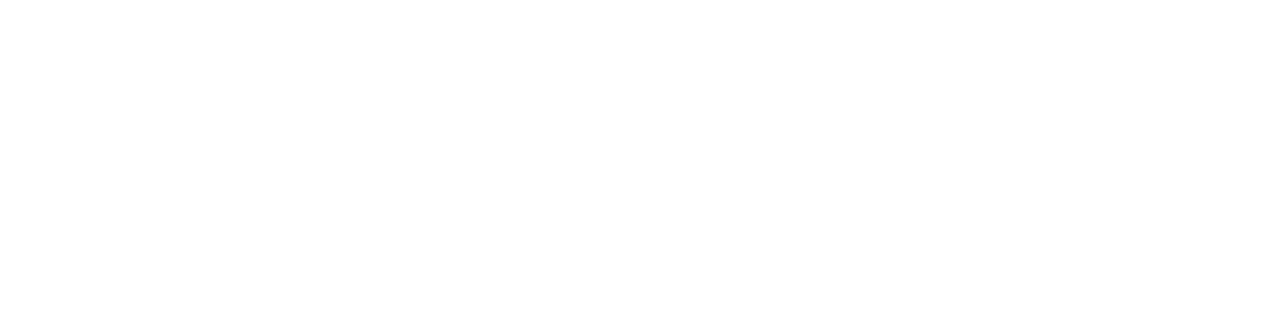
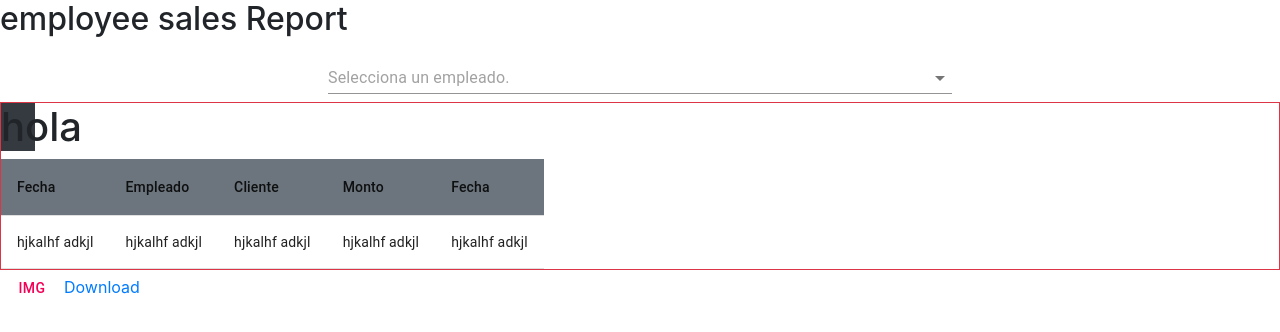
Before and after one commit to JosueSilvaA/la-puntada, a React (Create React App) app: page /employeeSalesReport in a window 1280 px wide. Shown: the top 332 px of the page. Built offline with nearby package versions, Linux system fonts and the light colour scheme; no server answers.

Commit message:
Re: login checkbox, lógica funcional

```diff
--- a/package.json
+++ b/package.json
@@ -11,6 +11,7 @@
     "@testing-library/react": "^9.5.0",
     "@testing-library/user-event": "^7.2.1",
     "axios": "^0.19.2",
+    "html2canvas": "^1.0.0-rc.5",
     "jwt-decode": "^2.2.0",
     "react": "^16.13.1",
     "react-dom": "^16.13.1",
--- a/src/App.js
+++ b/src/App.js
@@ -11,8 +11,8 @@ import Main from './Pages/Main';
 import Inventory from './Pages/Inventory';
 import Users from './Pages/Users';
 import Roles from './Pages/Role';
-import ManageRole from './Pages/ManageRole'
-import Catalogue from './Pages/Catalogue'
+import ManageRole from './Pages/ManageRole';
+import Catalogue from './Pages/Catalogue';
 import MainInventory from './Pages/maininventory';
 import User from './Pages/User';
 import ProviderInvoice from './Components/ProviderInvoice';
@@ -20,6 +20,7 @@ import ClientInvoice from './Components/ClientInvoice';
 import invoiceList from './Pages/invoiceList';
 import MainReport from './Pages/MainReport';
 import MainInvoice from './Pages/MainInvoice';
+import EmployeeSalesReport from './Pages/EmployeeSalesReport';
 
 function App() {
   return (
@@ -40,12 +41,12 @@ function App() {
             <Route path="/MainInventory" exact component={MainInventory} />
             <Route path="/providerInvoice" exact component={ProviderInvoice} />
             <Route path="/clientInvoice" exact component={ClientInvoice} />
-			      <Route path="/roles" exact component={Roles} />
+            <Route path="/roles" exact component={Roles} />
             <Route path="/manage-role" exact component={ManageRole} />
-            <Route path="/invoiceList" exact component={invoiceList}/>
-            <Route path="/MainReport" exact component={MainReport}/>
-            <Route path="/MainInvoice" exact component={MainInvoice}/>
-
+            <Route path="/invoiceList" exact component={invoiceList} />
+            <Route path="/MainReport" exact component={MainReport} />
+            <Route path="/MainInvoice" exact component={MainInvoice} />
+            <Route path="/employeeSalesReport" exact component={EmployeeSalesReport} />
             {/* <Route path="/home" exact component={Home} /> */}
             {/* <Route path="/saludo" exact component={ () => <Hola name="mundo" /> } /> */}
           </Switch>
--- a/src/Components/LoginForm.jsx
+++ b/src/Components/LoginForm.jsx
@@ -5,7 +5,6 @@ import Alert from '@material-ui/lab/Alert';
 import { useHistory } from 'react-router-dom';
 import {
   FormControl,
-  FormControlLabel,
   Checkbox,
   Button,
   Card,
@@ -35,7 +34,7 @@ const LoginForm = () => {
       loading: true,
     });
     const Login = new LoginController();
-    const respuesta = await Login.Autenticar(data.usuario, data.password);
+    const respuesta = await Login.Autenticar(data.usuario, data.password, data.remember);
     if (respuesta.Error) {
       setData({
         loading: false,
@@ -48,9 +47,11 @@ const LoginForm = () => {
   };
 
   const onClick = () => {
-    setData({
-      showPass: !Data.showPass,
-      loading: Data.loading,
+    setData((prevState) => {
+      return {
+        ...prevState,
+        showPass: !Data.showPass,
+      };
     });
   };
 
@@ -110,10 +111,14 @@ const LoginForm = () => {
               </FormControl>
               <div>
                 <br />
-                <FormControlLabel
-                  control={<Checkbox onChange={onClick} name="checkedB" color="primary" />}
-                  label="Recordar usuario"
+                <Checkbox
+                  inputProps={{ 'aria-label': 'primary checkbox' }}
+                  name="remember"
+                  inputRef={register}
                 />
+                <span className="text-success" style={{ marginLeft: '-10px' }}>
+                  Mantener sesión
+                </span>
                 <Button
                   type="submit"
                   variant="contained"
--- a/src/Components/Navbar.jsx
+++ b/src/Components/Navbar.jsx
@@ -4,14 +4,17 @@ import { AppBar, Toolbar, IconButton, Typography, Avatar, Hidden } from '@materi
 import { Menu } from '@material-ui/icons';
 import UserController from '../Controllers/loginController';
 import BackButton from './BackButton';
-import "../Styles/Navbar.css";
+import '../Styles/Navbar.css';
 
 const NavBar = ({ pageName, goBack }) => {
   const [UserInfo, setUserInfo] = useState({ value: false, user: {} });
 
   const decodeToken = async () => {
     const user = new UserController();
-    const token = window.localStorage.getItem('userToken');
+    let token = window.localStorage.getItem('userToken');
+    if (token === null) {
+      token = window.sessionStorage.getItem('userToken');
+    }
     if (token !== null) {
       const tokenDecoded = jwtDecode(token);
       const dataUser = await user.GetInfoUser(tokenDecoded.id);
@@ -30,9 +33,14 @@ const NavBar = ({ pageName, goBack }) => {
         <AppBar position="static" className="pl-0" style={{ background: '#24a19c' }}>
           <Toolbar>
             <Hidden only={['sl', 'lg', 'md']}>{goBack && <BackButton />}</Hidden>
-            <p className="logo" style={{ width: '60%'}}>{pageName}</p>
+            <p className="logo" style={{ width: '60%' }}>
+              {pageName}
+            </p>
 
-            <div className="d-flex justify-content-end align-items-center usuario" style={{ width: '40%' }}>
+            <div
+              className="d-flex justify-content-end align-items-center usuario"
+              style={{ width: '40%' }}
+            >
               {UserInfo.value && (
                 <>
                   <div style={{ textAlign: 'right' }}>{UserInfo.user.usuario}</div>
--- /dev/null
+++ b/src/Components/SearchUSer.jsx
@@ -0,0 +1,71 @@
+import React, { useState, useEffect } from 'react';
+import { Autocomplete, createFilterOptions } from '@material-ui/lab';
+import { TextField, Grid } from '@material-ui/core';
+import UserController from '../Controllers/UsersController';
+
+// eslint-disable-next-line react/prop-types
+const SearchUser = ({ selectUser }) => {
+  const [Users, setUsers] = useState([0]);
+  const [Connection, setConnection] = useState(false);
+
+  const filterOptions = createFilterOptions({
+    matchFrom: 'start',
+    stringify: (user) => user.nombres,
+  });
+
+  const getUsersList = async () => {
+    const user = new UserController();
+    const result = await user.getUsers();
+    if (!result.err) {
+      setUsers(result.items);
+      setConnection(true);
+    }
+  };
+  useEffect(() => {
+    getUsersList();
+  }, []);
+
+  const selectOneUser = () => {
+    // eslint-disable-next-line no-undef
+    const selectedUser = document.getElementById('select');
+    setTimeout(() => {
+      Users.forEach((user) => {
+        if (user.nombres === selectedUser.value) {
+          selectUser(user);
+        }
+      });
+    }, 50);
+  };
+
+  return (
+    <>
+      <Grid
+        item
+        xs={10}
+        md={6}
+        className="mx-auto mt-3 bg-white p-2"
+        style={{ borderRadius: '15px', color: 'black' }}
+      >
+        <Autocomplete
+          className="d-block"
+          id="select"
+          onClose={selectOneUser}
+          disableListWrap={!Connection}
+          options={Connection ? Users : [{ nombre: '....' }]}
+          getOptionLabel={(user) => user.nombres}
+          filterOptions={filterOptions}
+          renderInput={(params) => (
+            <TextField
+              // eslint-disable-next-line react/jsx-props-no-spreading
+              {...params}
+              placeholder={!Connection ? 'Esperando conexión...' : 'Selecciona un empleado.'}
+              error={!Connection}
+              variant="standard"
+            />
+          )}
+        />
+      </Grid>
+    </>
+  );
+};
+export default SearchUser;
--- a/src/Controllers/loginController.js
+++ b/src/Controllers/loginController.js
@@ -1,14 +1,19 @@
 import axios from 'axios';
 
 class LoginController {
-  async Autenticar(usuario, contrasena) {
+  async Autenticar(usuario, contrasena, remember) {
     this.data = { usuario, contrasena };
     let datosRespuesta;
     await axios
       .post('https://api-la-puntada.herokuapp.com/api/usuario/login', this.data)
       .then((res) => {
-        console.log(res.data);
-        window.localStorage.setItem('userToken', res.data.Items.token);
+        if (!res.data.Error) {
+          if (remember) {
+            window.localStorage.setItem('userToken', res.data.Items.token);
+          } else {
+            window.sessionStorage.setItem('userToken', res.data.Items.token);
+          }
+        }
         datosRespuesta = res.data;
         return res;
       })
--- /dev/null
+++ b/src/Pages/EmployeeSalesReport.jsx
@@ -0,0 +1,76 @@
+import React, { useState } from 'react';
+import html2canvas from 'html2canvas';
+import {
+  Grid,
+  Button,
+  Table,
+  TableBody,
+  TableCell,
+  TableContainer,
+  TableHead,
+  TableRow,
+  Paper,
+} from '@material-ui/core';
+import SearchUser from '../Components/SearchUSer';
+
+const EmployeeSalesReport = () => {
+  const [ImgReport, setImgReport] = useState('k');
+  const [UserSelected, setUserSelected] = useState({ value: false, user: {} });
+
+  const captureDiv = () => {
+    html2canvas(document.querySelector('#capture')).then((canvas) => {
+      const imge = canvas.toDataURL('image/jpeg', 0.9);
+      setImgReport(imge);
+      console.log(imge);
+    });
+  };
+
+  const selectUser = (user) => {
+    setUserSelected({ value: true, user });
+    console.log(user._id);
+  };
+
+  return (
+    <>
+      <h2>employee sales Report</h2>
+      <SearchUser selectUser={selectUser} />
+      <Grid id="capture" container alignItems="center" className="border border-danger">
+        <Grid item xl={12}>
+          <Grid item lg={5} className="bg-dark">
+            <h1>hola</h1>
+          </Grid>
+        </Grid>
+        <Grid item xl={12} lg={12} className="mx-auto">
+          <TableContainer aria-label="customized table">
+            <TableHead>
+              <TableRow className="bg-secondary">
+                <TableCell>Fecha</TableCell>
+                <TableCell>Empleado</TableCell>
+                <TableCell>Cliente</TableCell>
+                <TableCell>Monto</TableCell>
+                <TableCell>Fecha</TableCell>
+              </TableRow>
+            </TableHead>
+            <TableBody>
+              <TableRow>
+                <TableCell>hjkalhf adkjl</TableCell>
+                <TableCell>hjkalhf adkjl</TableCell>
+                <TableCell>hjkalhf adkjl</TableCell>
+                <TableCell>hjkalhf adkjl</TableCell>
+                <TableCell>hjkalhf adkjl</TableCell>
+              </TableRow>
+            </TableBody>
+          </TableContainer>
+        </Grid>
+      </Grid>
+      <Button color="secondary" onClick={captureDiv}>
+        IMG
+      </Button>
+      <a href={ImgReport} download="my-file.jpeg">
+        Download
+      </a>
+    </>
+  );
+};
+
+export default EmployeeSalesReport;
--- a/src/Pages/Login.jsx
+++ b/src/Pages/Login.jsx
@@ -1,22 +1,48 @@
-import React from 'react';
+import React, { useState, useEffect } from 'react';
+import { useHistory } from 'react-router-dom';
+import { CircularProgress } from '@material-ui/core';
 import LoginForm from '../Components/LoginForm';
+
 const Login = () => {
+  const [ShowForm, setShowForm] = useState(false);
+  const history = useHistory();
 
   const estilosLogin = {
-    width:'100%',
-    height:'100vh',
-    display:'flex',
-    justifyContent:'center',
-    alignItems:'center',
-    margin:'0px',
-    background:'#7fdbda'
-  }
+    width: '100%',
+    height: '100vh',
+    display: 'flex',
+    justifyContent: 'center',
+    alignItems: 'center',
+    margin: '0px',
+    background: '#7fdbda',
+  };
+
+  const viewToken = () => {
+    let token = window.localStorage.getItem('userToken');
+    if (token === null) {
+      token = window.sessionStorage.getItem('userToken');
+    }
+
+    if (token !== null) {
+      history.replace('/main');
+    } else {
+      setShowForm(true);
+    }
+    console.log(token);
+  };
+
+  useEffect(() => {
+    viewToken();
+  }, []);
 
   return (
     <>
-      <div  style={estilosLogin}>
-        <LoginForm />
-      </div>
+      {!ShowForm && (
+        <div className="d-flex" style={estilosLogin}>
+          <CircularProgress className="mx-auto" size={50} color="secondary" />
+        </div>
+      )}
+      <div style={estilosLogin}>{ShowForm && <LoginForm />}</div>
     </>
   );
 };
```
Also changed, not shown: src/Pages/User.jsx (+35 -19 lines), 1 other file (tests, documents, lock files or other folders).
